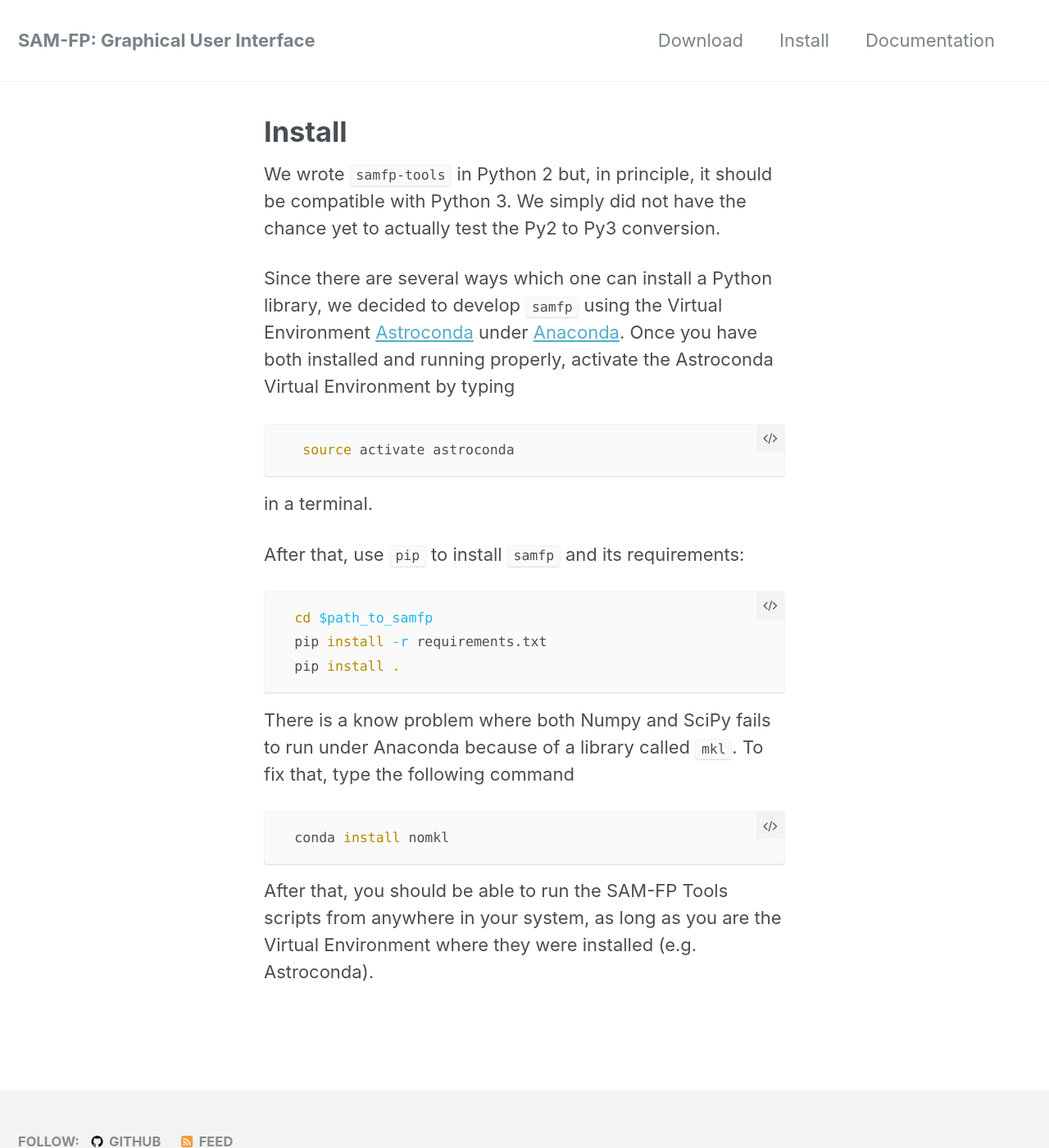
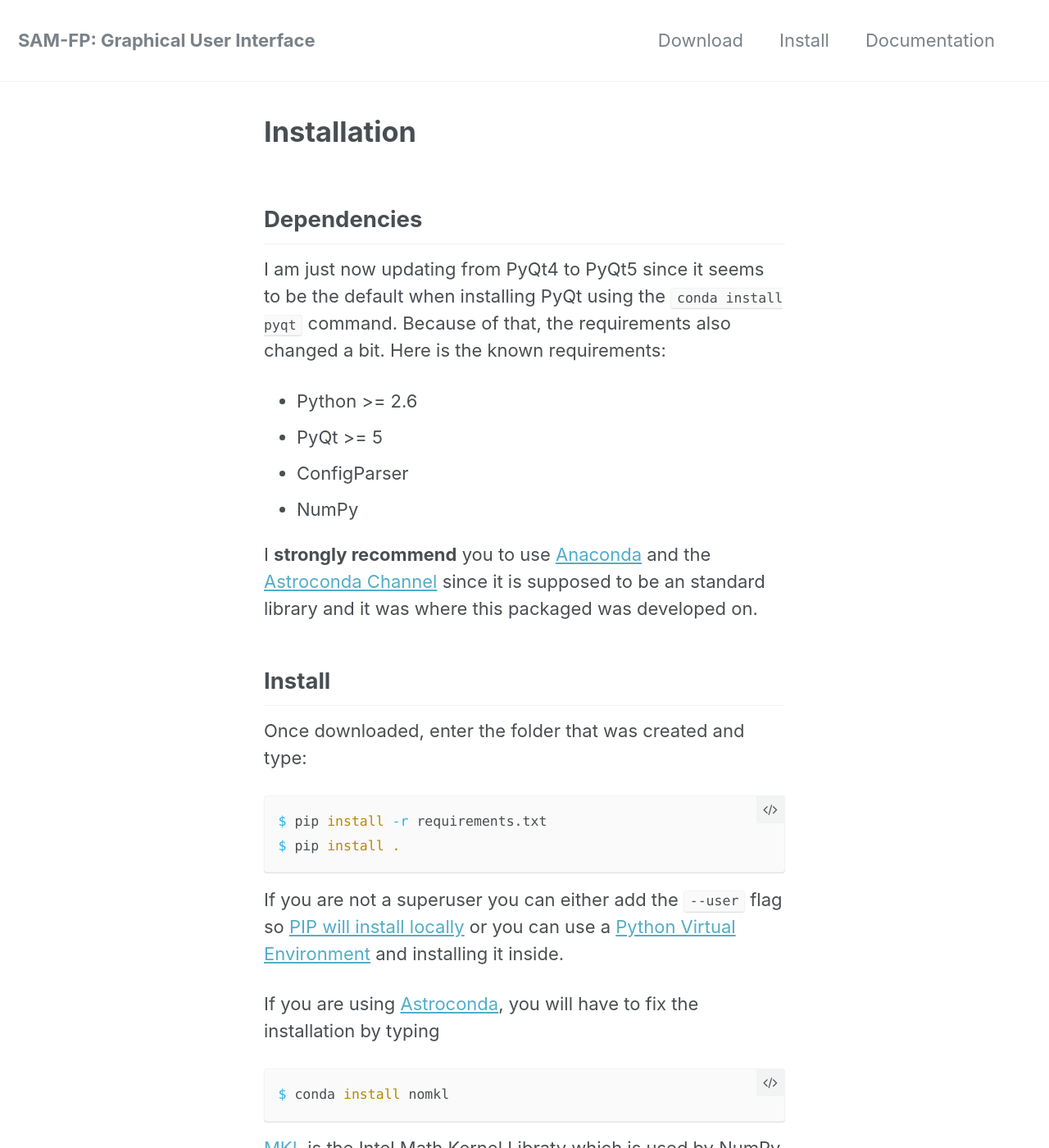
Before and after one commit to b1quint/samfp_gui, a Jekyll site: the page built from _pages/install.md, in a window 1280 px wide and 1400 px high. Shown: the whole window at 82% size. Built offline with Jekyll 4.4.1, drawn with Linux system fonts in a browser that asks for light colours; some of the changed text lies outside the part shown.

Commit message:
Tweaking the website

````diff
--- a/_config.yml
+++ b/_config.yml
@@ -14,8 +14,8 @@ title_separator          : "-"
 name                     : "Bruno Quint"
 description              : "A Qt GUI for the SAM-FP observation mode at the SOAR Telescope."
 url                      : "https://b1quint.github.io" # the base hostname & protocol for your site e.g. "https://mmistakes.github.io"
-baseurl                  : "/samfp-tools" # the subpath of your site, e.g. "/blog"
-repository               : b1quint/samfp-tools # GitHub username/repo-name e.g. "mmistakes/minimal-mistakes"
+baseurl                  : "/samfp-gui" # the subpath of your site, e.g. "/blog"
+repository               : b1quint/samfp-gui # GitHub username/repo-name e.g. "mmistakes/minimal-mistakes"
 
 zip_url: "https://github.com/b1quint/samfp_gui/archive/samfp-gui_v0.1.zip"
 tar_url: "https://github.com/b1quint/samfp_gui/archive/samfp-gui_v0.1.tar.gz"
@@ -96,7 +96,7 @@ author:
   bitbucket        :
   codepen          :
   dribbble         :
-  flickr           :
+  flickr           : "https://www.flickr.com/people/bruno_quint/"
   facebook         : "https://www.facebook.com/b1quint"
   foursquare       :
   github           : "https://github.com/b1quint"
--- a/_pages/install.md
+++ b/_pages/install.md
@@ -1,34 +1,50 @@
 ---
 layout: single
 permalink: /docs/install/
-title: "Install"
+title: "Installation"
 author_profile: false
 ---
 
-We wrote `samfp-tools` in Python 2 but, in principle, it should be compatible
-with Python 3. We simply did not have the chance yet to actually test the Py2
-to Py3 conversion.
+## Dependencies
 
-Since there are several ways which one can install a Python library, we decided
-to develop `samfp` using the Virtual Environment
-[Astroconda](https://astroconda.readthedocs.io/en/latest/) under [Anaconda](https://www.continuum.io/downloads). Once you have both installed
-and running properly, activate the Astroconda Virtual Environment by typing
+I am just now updating from PyQt4 to PyQt5 since it seems to be the default when
+ installing PyQt using the `conda install pyqt` command. Because of that, the
+ requirements also changed a bit. Here is the known requirements:
 
-  ```bash
-   source activate astroconda
-  ```
-  in a terminal.
+- Python >= 2.6
+- PyQt >= 5
+- ConfigParser
+- NumPy
 
-After that, use `pip` to install `samfp` and its requirements:
+I **strongly recommend** you to use [Anaconda](https://www.continuum.io/downloads) and the
+[Astroconda Channel](https://astroconda.readthedocs.io/en/latest/)
+since it is supposed to be an standard library and it was where this packaged
+was developed on.
 
-  ```bash
-  cd $path_to_samfp
-  pip install -r requirements.txt
-  pip install .
-  ```
-There is a know problem where both Numpy and SciPy fails to run under Anaconda because of a library called `mkl`. To fix that, type the following command
 
-  ```bash
-  conda install nomkl
-  ```
-After that, you should be able to run the SAM-FP Tools scripts from anywhere in your system, as long as you are the Virtual Environment where they were installed (e.g. Astroconda).
+## Install
+
+ Once downloaded, enter the folder that was created and type:
+
+```bash
+$ pip install -r requirements.txt
+$ pip install .
+```
+
+ If you are not a superuser you can either add the `--user`
+flag so [PIP will install locally](https://pip.pypa.io/en/stable/reference/pip_install/#id43)
+or you can use a
+[Python Virtual Environment](http://docs.python-guide.org/en/latest/dev/virtualenvs/)
+and installing it inside.
+
+ If you are using [Astroconda](https://astroconda.readthedocs.io/en/latest/),
+ you will have to fix the installation by typing
+
+```bash
+$ conda install nomkl
+```
+
+  [MKL](https://software.intel.com/en-us/mkl) is the Intel Math Kernel Libraty
+    which is used by NumPy and SciPy and other Python libraries. This may
+    cause their installation to crash under [Anaconda](https://www.continuum.io/downloads) Virtual Environments
+    and that is why you may have to install a version that does not rely on it.
````
Also changed, not shown: _config1.yml (deleted, +0 -10 lines), _pages/download.md (+10 -15 lines), _pages/running.md (added, +11 -0 lines), _pages/scripts.md (deleted, +0 -44 lines), README.md.
